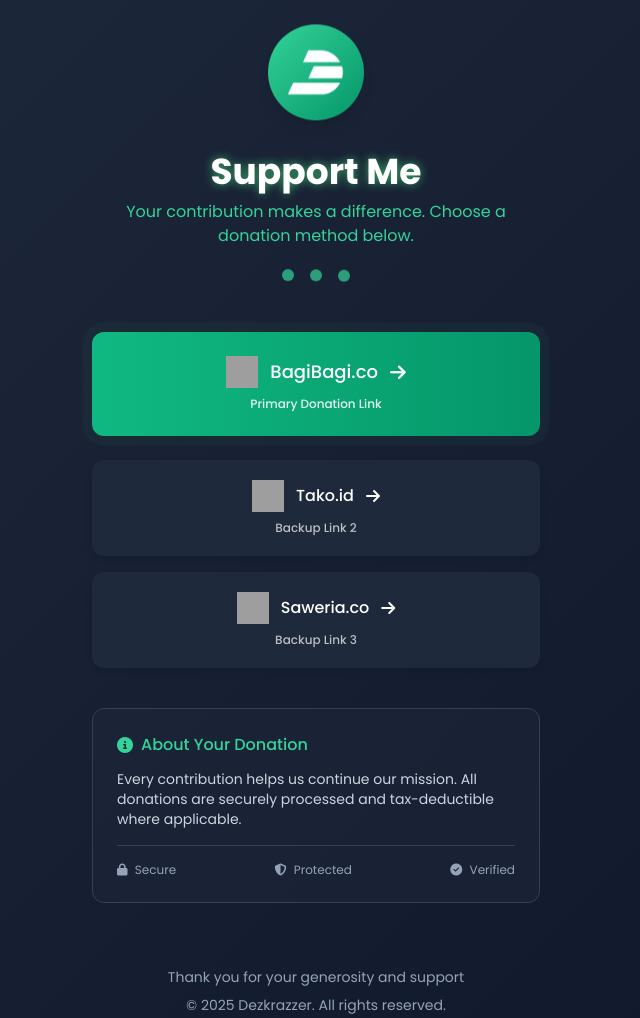
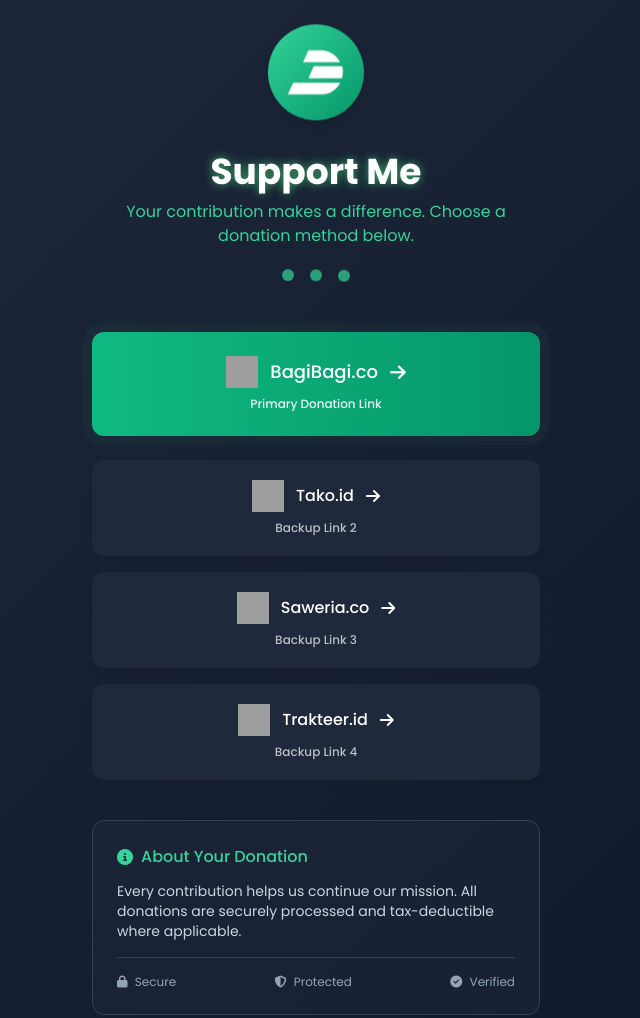
Before and after one commit to Dezkrazzer/donate, a plain HTML site: page index.html in a window 1280 px wide. Shown: the top 1018 px of the page, without its empty margins (324-964 px from the left). Drawn offline with nearby package versions, Linux system fonts and the light colour scheme; grey boxes are pictures that could not be loaded.

Commit message:
chore: Added trakteer

```diff
--- a/index.html
+++ b/index.html
@@ -56,6 +56,7 @@
 
             <!-- Secondary Donation Links -->
             <div class="space-y-4">
+                <!-- Tako -->
                 <a href="https://tako.id/DezkrazzeR" class="block link-card bg-slate-800 hover:bg-slate-700 rounded-xl p-5 text-white text-center font-medium transition-all duration-300">
                     <div class="flex items-center justify-center space-x-3">
                         <img src="https://assets.tako.id/login.png" alt="Tako.id Logo" class="w-8 h-8">
@@ -64,7 +65,7 @@
                     </div>
                     <p class="text-xs mt-2 opacity-70">Backup Link 2</p>
                 </a>
-
+                <!-- Saweria -->
                 <a href="https://saweria.co/Dezkrazzer" class="block link-card bg-slate-800 hover:bg-slate-700 rounded-xl p-5 text-white text-center font-medium transition-all duration-300">
                     <div class="flex items-center justify-center space-x-3">
                         <img src="https://substackcdn.com/image/fetch/f_auto,q_auto:good,fl_progressive:steep/https%3A%2F%2Fbucketeer-e05bbc84-baa3-437e-9518-adb32be77984.s3.amazonaws.com%2Fpublic%2Fimages%2F01c81f8c-18c9-47d7-b7ad-c04058016626_225x225.png" alt="Saweria Logo" class="w-8 h-8">
@@ -72,6 +73,15 @@
                         <i class="fas fa-arrow-right"></i>
                     </div>
                     <p class="text-xs mt-2 opacity-70">Backup Link 3</p>
+                </a>
+                <!-- Trakteer -->
+                <a href="https://trakteer.id/dezkrazzer/tip" class="block link-card bg-slate-800 hover:bg-slate-700 rounded-xl p-5 text-white text-center font-medium transition-all duration-300">
+                    <div class="flex items-center justify-center space-x-3">
+                        <img src="https://cdn.trakteer.id/images/mix/trakteer-icon.png" alt="Trakteer Logo" class="w-8 h-8">
+                        <span>Trakteer.id</span>
+                        <i class="fas fa-arrow-right"></i>
+                    </div>
+                    <p class="text-xs mt-2 opacity-70">Backup Link 4</p>
                 </a>
             </div>
 
```
